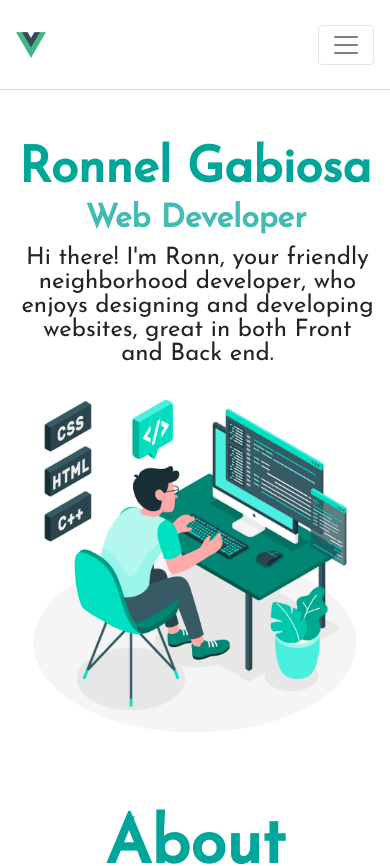
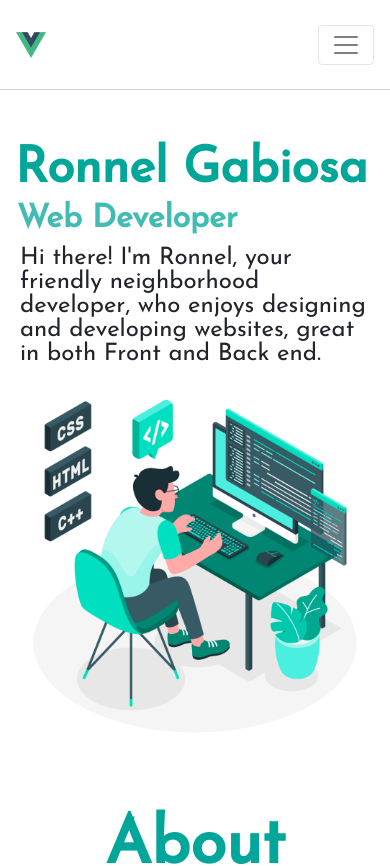
Before and after one commit to ronngb/portfolio, a Vue app: page / in a window 390 px wide. Shown: the top 866 px of the page. Built offline with nearby package versions, Linux system fonts and the light colour scheme.

Commit message:
refactor css and change the section intro class layout to grid

```diff
--- a/src/App.vue
+++ b/src/App.vue
@@ -40,6 +40,7 @@ html {
 
 .content-wrapper {
   padding: 50px 0;
+  margin: 0 auto;
 }
 
 @media screen and (max-width: 768px) {
--- a/src/components/About.vue
+++ b/src/components/About.vue
@@ -67,6 +67,7 @@ export default {
   text-align: left;
   font-weight: normal;
   line-height: 1;
+  /*padding-left: 5px;*/
 }
 
 .skills ul {
--- a/src/components/Home.vue
+++ b/src/components/Home.vue
@@ -1,20 +1,20 @@
 <template>
   <section>
-    <!-- TODO: place a content wrapper in every section -->
-    <div class="row no-gutters content-wrapper">
-      <div class="intro col-md-7 align-self-center">
-        <h1>Ronnel Gabiosa</h1>
-        <h2>Web Developer</h2>
-        <p>
-          Hi there! I'm Ronn, your friendly neighborhood developer, who enjoys
-          designing and developing websites, great in both Front and Back end.
-        </p>
-      </div>
-      <div class="col-md-5">
+    <div class="content-wrapper">
+      <section class="intro">
+        <article>
+          <h1>Ronnel Gabiosa</h1>
+          <h2>Web Developer</h2>
+          <p>
+            Hi there! I'm Ronnel, your friendly neighborhood developer, who
+            enjoys designing and developing websites, great in both Front and
+            Back end.
+          </p>
+        </article>
         <figure>
           <img class="img-fluid" src="../assets/pics.png" alt="hero image" />
         </figure>
-      </div>
+      </section>
     </div>
   </section>
 </template>
@@ -25,6 +25,16 @@ export default {
 };
 </script>
 <style>
+.intro {
+  display: grid;
+  grid-template-columns: repeat(auto-fill, 55% 45%);
+}
+
+.intro article {
+  display: flex;
+  flex-direction: column;
+  justify-content: center;
+}
 .intro h1 {
   text-align: left;
   font-size: 5.5rem;
@@ -49,22 +59,21 @@ export default {
   padding-left: 5px;
 }
 
-@media (max-width: 768px) {
+@media screen and (max-width: 768px) {
+  .intro {
+    grid-template-columns: repeat(auto-fill, minmax(330px, 1fr));
+  }
+
   .intro h1 {
     font-size: 3.1rem;
-    text-align: center;
   }
 
   .intro h2 {
     font-size: 2rem;
-    text-align: center;
-    font-weight: 600;
-    color: rgba(0, 166, 154, 0.75);
   }
 
   .intro p {
     font-size: 1.5rem;
-    text-align: center;
     line-height: 1;
   }
 }
```
